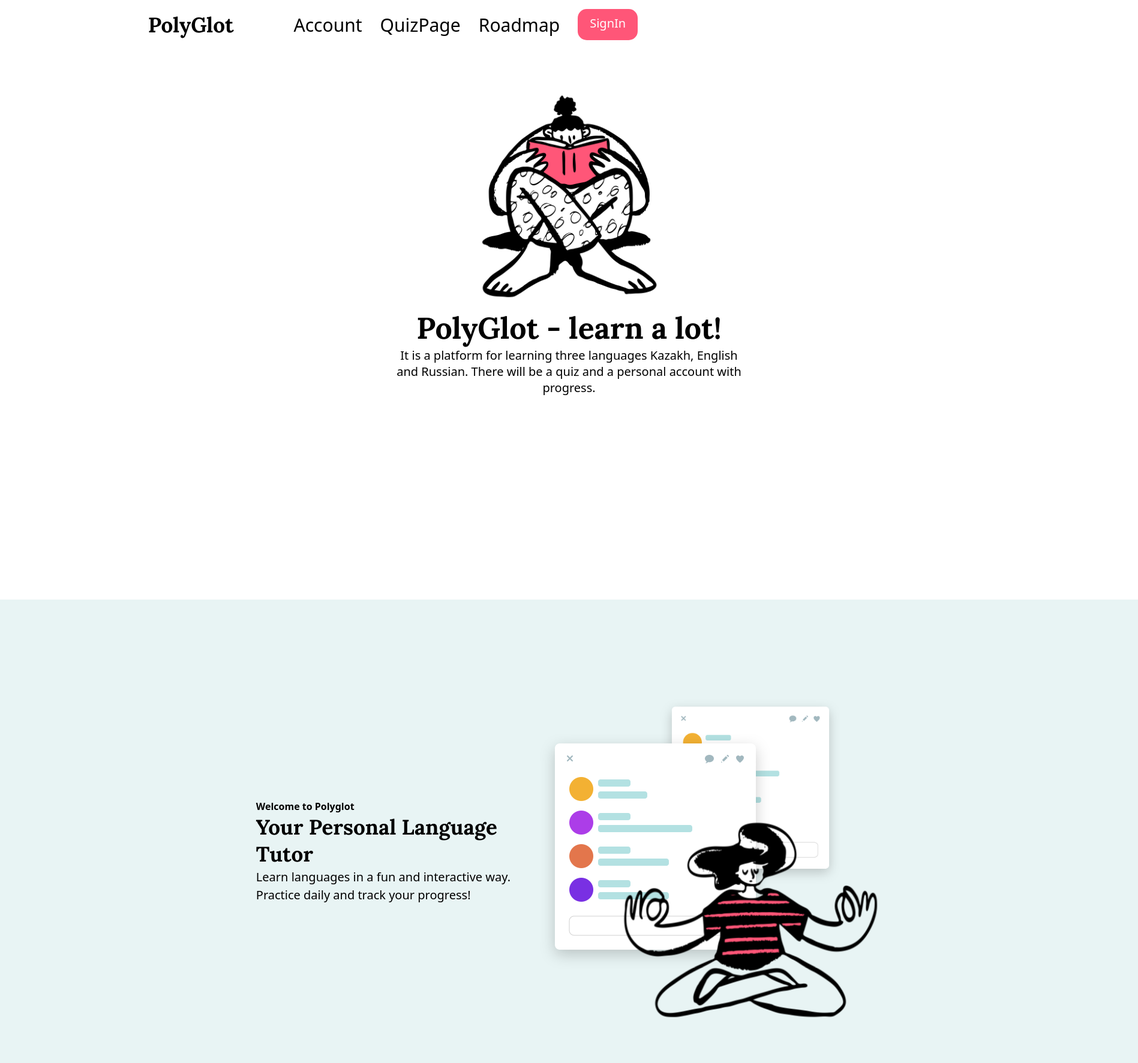
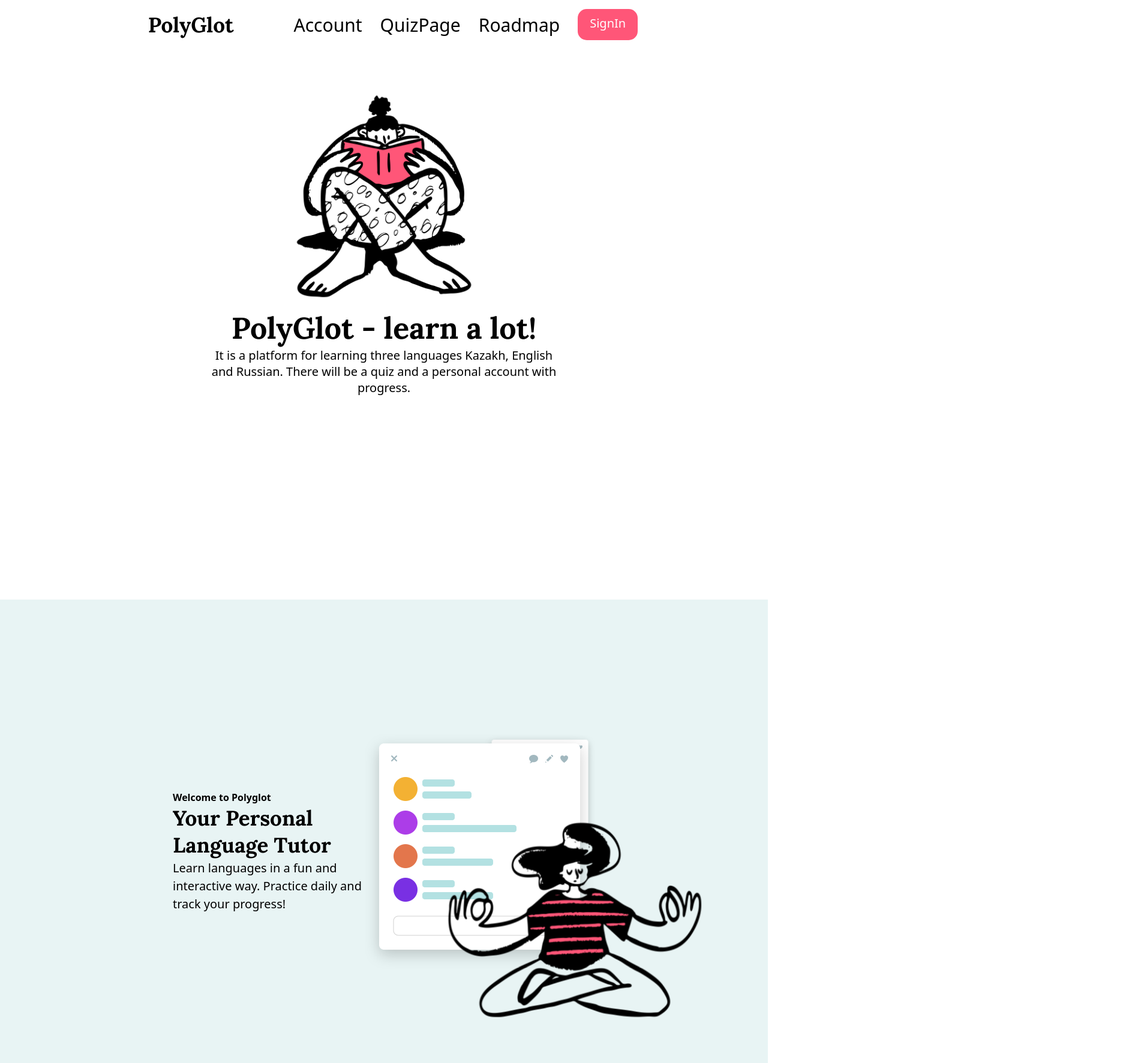
Before and after one commit to Polyglot2212/PolyGlot, a React (Vite) app: page / in a window 1280 px wide. Shown: the top 1773 px of the page at 60% size, 1897 px wide, since content can reach past the window. Built offline with nearby package versions, Linux system fonts and the light colour scheme.

Commit message:
говно

```diff
--- a/src/styles/HomePage.css
+++ b/src/styles/HomePage.css
@@ -12,7 +12,7 @@
     flex-direction: column;
     margin-top: 80px;
     height: 840px;
-    width: 1897px;
+    width: auto;
   }
 
 .name{
@@ -40,7 +40,7 @@
     flex-direction: row;
     margin-top: 80px;
     height: 840px;
-    width: 1897px;
+    width: auto;
 }
 
 
```
